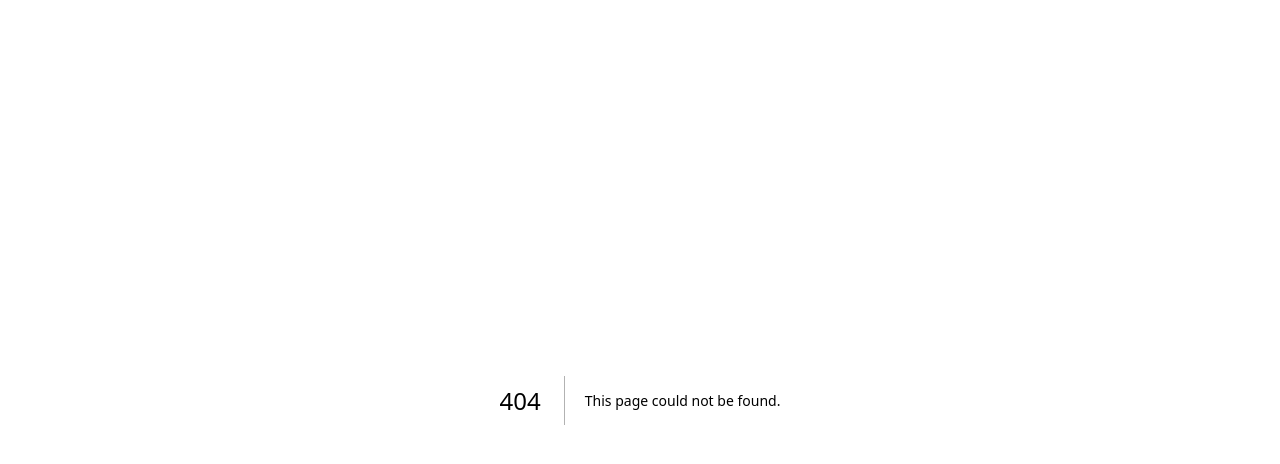
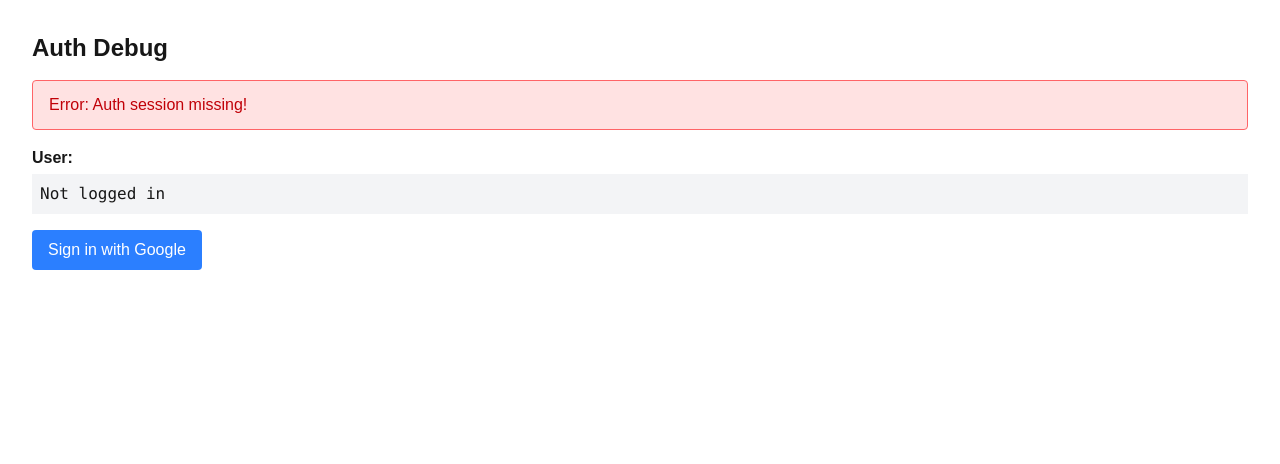
Before and after one commit to forssto/leevi-wrapped, a Next.js app: page /auth-debug in a window 1280 px wide. Before the commit this address had no page. Shown: the top 464 px of the page. Built offline with nearby package versions, Linux system fonts and the light colour scheme; no server answers.

Commit message:
Add auth debug page

```diff
--- /dev/null
+++ b/src/app/auth-debug/page.tsx
@@ -0,0 +1,108 @@
+'use client'
+
+import { useEffect, useState } from 'react'
+import { supabase } from '@/lib/supabase'
+import { User } from '@supabase/supabase-js'
+
+export default function AuthDebugPage() {
+  const [user, setUser] = useState<User | null>(null)
+  const [loading, setLoading] = useState(true)
+  const [error, setError] = useState<string | null>(null)
+
+  useEffect(() => {
+    const checkAuth = async () => {
+      try {
+        const { data: { user }, error } = await supabase.auth.getUser()
+        if (error) {
+          setError(error.message)
+        } else {
+          setUser(user)
+        }
+      } catch (err) {
+        setError(err instanceof Error ? err.message : 'Unknown error')
+      } finally {
+        setLoading(false)
+      }
+    }
+
+    checkAuth()
+
+    // Listen for auth changes
+    const { data: { subscription } } = supabase.auth.onAuthStateChange((event, session) => {
+      console.log('Auth state changed:', event, session)
+      setUser(session?.user || null)
+    })
+
+    return () => subscription.unsubscribe()
+  }, [])
+
+  const handleGoogleLogin = async () => {
+    try {
+      const { error } = await supabase.auth.signInWithOAuth({
+        provider: 'google',
+        options: {
+          redirectTo: `${window.location.origin}/dashboard`
+        }
+      })
+      if (error) {
+        setError(error.message)
+      }
+    } catch (err) {
+      setError(err instanceof Error ? err.message : 'Unknown error')
+    }
+  }
+
+  const handleLogout = async () => {
+    try {
+      const { error } = await supabase.auth.signOut()
+      if (error) {
+        setError(error.message)
+      }
+    } catch (err) {
+      setError(err instanceof Error ? err.message : 'Unknown error')
+    }
+  }
+
+  if (loading) {
+    return <div className="p-8">Loading...</div>
+  }
+
+  return (
+    <div className="p-8">
+      <h1 className="text-2xl font-bold mb-4">Auth Debug</h1>
+
+      {error && (
+        <div className="bg-red-100 border border-red-400 text-red-700 px-4 py-3 rounded mb-4">
+          Error: {error}
+        </div>
+      )}
+
+      <div className="space-y-4">
+        <div>
+          <strong>User:</strong>
+          <pre className="bg-gray-100 p-2 mt-1">
+            {user ? JSON.stringify(user, null, 2) : 'Not logged in'}
+          </pre>
+        </div>
+
+        <div className="space-x-4">
+          <button
+            onClick={handleGoogleLogin}
+            className="bg-blue-500 text-white px-4 py-2 rounded hover:bg-blue-600"
+          >
+            Sign in with Google
+          </button>
+
+          {user && (
+            <button
+              onClick={handleLogout}
+              className="bg-red-500 text-white px-4 py-2 rounded hover:bg-red-600"
+            >
+              Sign Out
+            </button>
+          )}
+        </div>
+      </div>
+    </div>
+  )
+}
```
